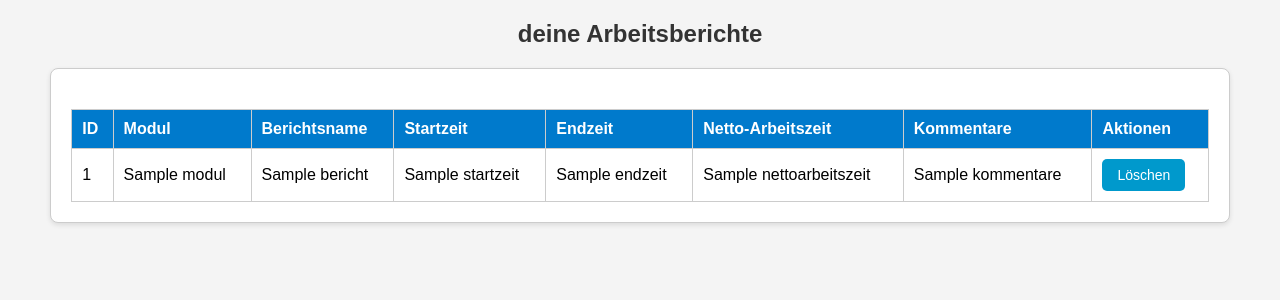
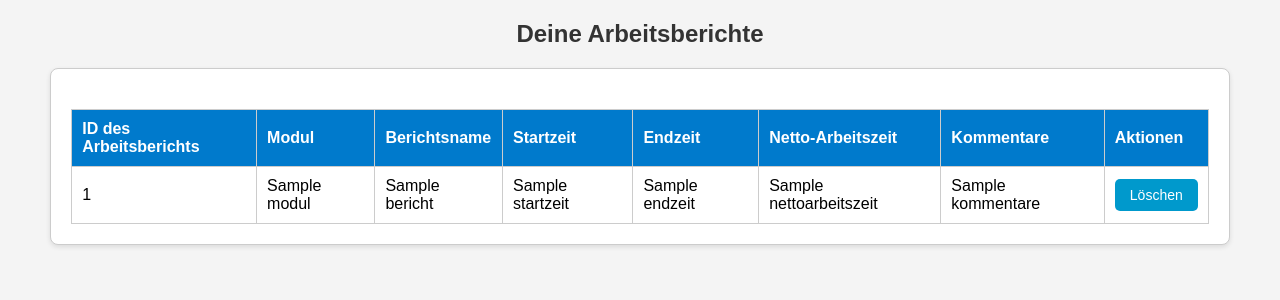
Before and after one commit to Fiegl/Sys1-Projekt-DVM2023, a Django app: template meine_app/templates/meine_app/arbeitsberichte_anzeigen.html in a window 1280 px wide. Shown: the part 66-366 px from the top of the page. Run offline with Django 3.2, Linux system fonts and the light colour scheme; the template is opened without the code that fills it: most values are stand-ins (such as "Sample title", 1, 10 or a date in 2020); parts of the project's set-up code (start-up, migrations or seed data) failed here and were passed over.

Commit message:
Update arbeitsberichte_anzeigen.html

```diff
--- a/meine_app/templates/meine_app/arbeitsberichte_anzeigen.html
+++ b/meine_app/templates/meine_app/arbeitsberichte_anzeigen.html
@@ -12,13 +12,13 @@
         <a href="{% url 'home' %}" class="profile-button">Zur Startseite</a>
     </header>
     <main>
-        <h2>deine Arbeitsberichte</h2>
+        <h2>Deine Arbeitsberichte</h2>
         <div class="container">
             {% if berichte %}
             <table>
                 <thead>
                     <tr>
-                        <th>ID</th>
+                        <th>ID des Arbeitsberichts</th>
                         <th>Modul</th>
                         <th>Berichtsname</th>
                         <th>Startzeit</th>
```
Lines whose indentation alone changed are shown as unchanged.
